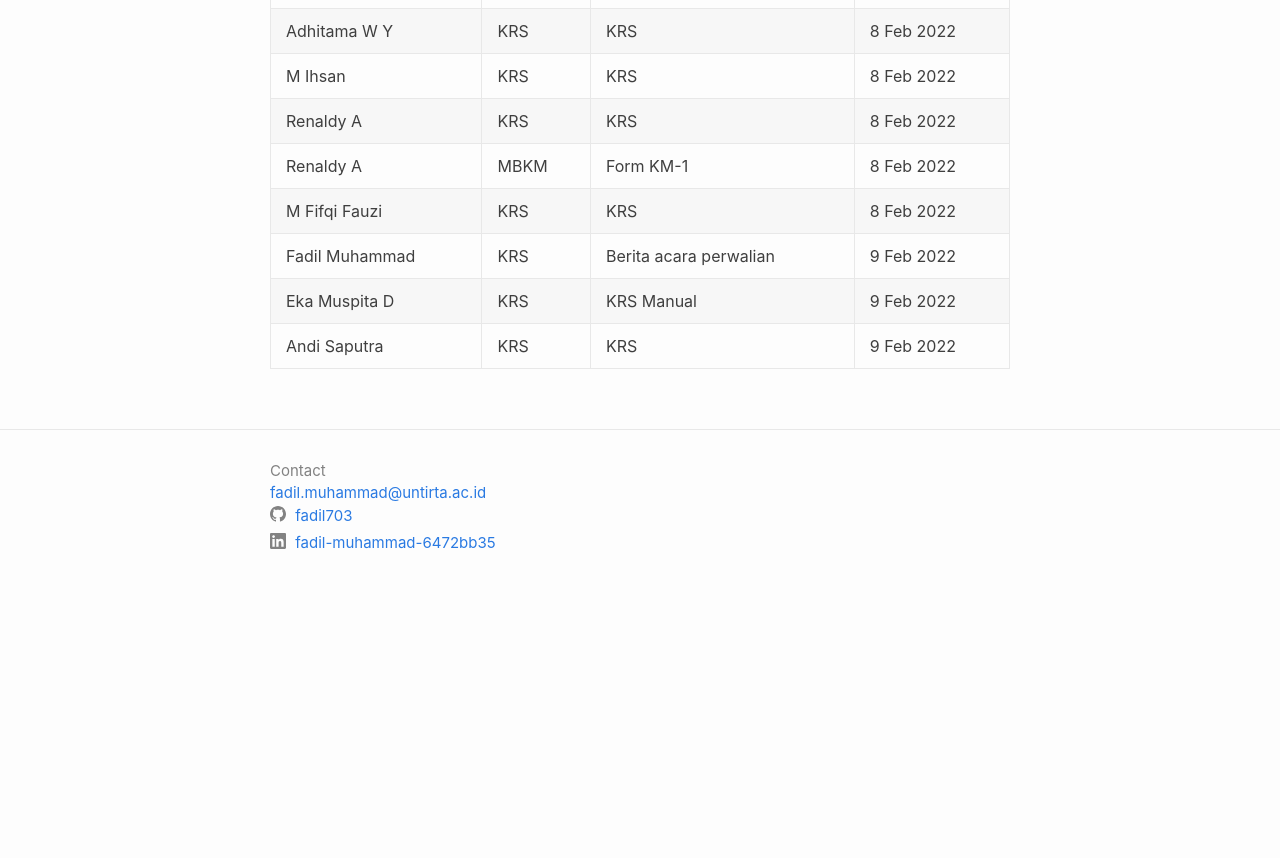
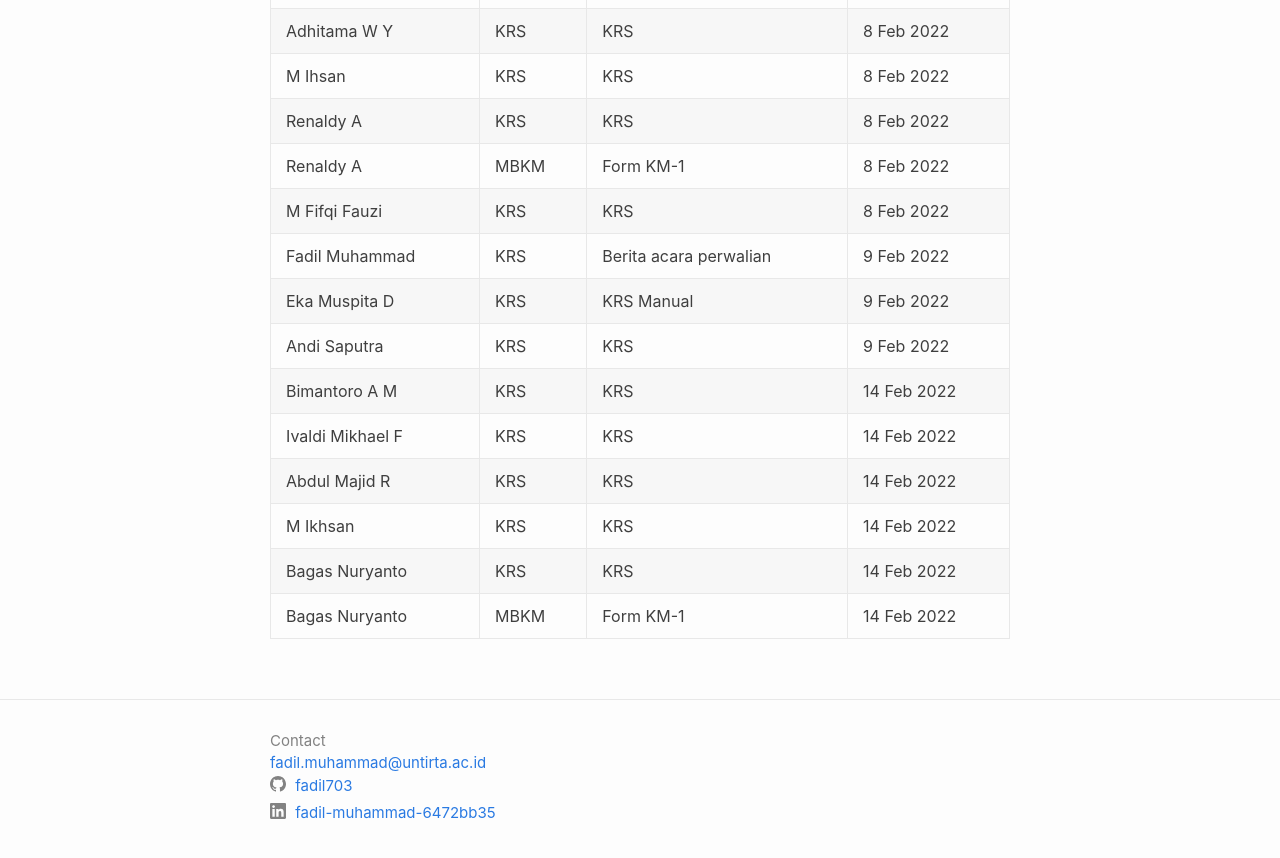
Before and after one commit to fadil703/fadil703.github.io, a Jekyll site: the page built from _posts/2022-02-03-february-signature.markdown, in a window 1280 px wide and 900 px high, scrolled down 1002 px. Shown: the top 858 px of the window. Built offline with Jekyll 4.4.1, drawn with Linux system fonts in a browser that asks for light colours; before the commit the page ends 1632 px from its top, so only the background shows below that.

Commit message:
Update 2022-02-03-february-signature.markdown
update 14 feb

```diff
--- a/_posts/2022-02-03-february-signature.markdown
+++ b/_posts/2022-02-03-february-signature.markdown
@@ -33,3 +33,9 @@ author: "fadil703"
 | Fadil Muhammad | KRS | Berita acara perwalian | 9 Feb 2022 |
 | Eka Muspita D | KRS | KRS Manual | 9 Feb 2022 |
 | Andi Saputra | KRS | KRS | 9 Feb 2022 |
+| Bimantoro A M | KRS | KRS | 14 Feb 2022 |
+| Ivaldi Mikhael F | KRS | KRS | 14 Feb 2022 |
+| Abdul Majid R | KRS | KRS | 14 Feb 2022 |
+| M Ikhsan | KRS | KRS | 14 Feb 2022 |
+| Bagas Nuryanto | KRS | KRS | 14 Feb 2022 |
+| Bagas Nuryanto | MBKM | Form KM-1 | 14 Feb 2022 |
```
